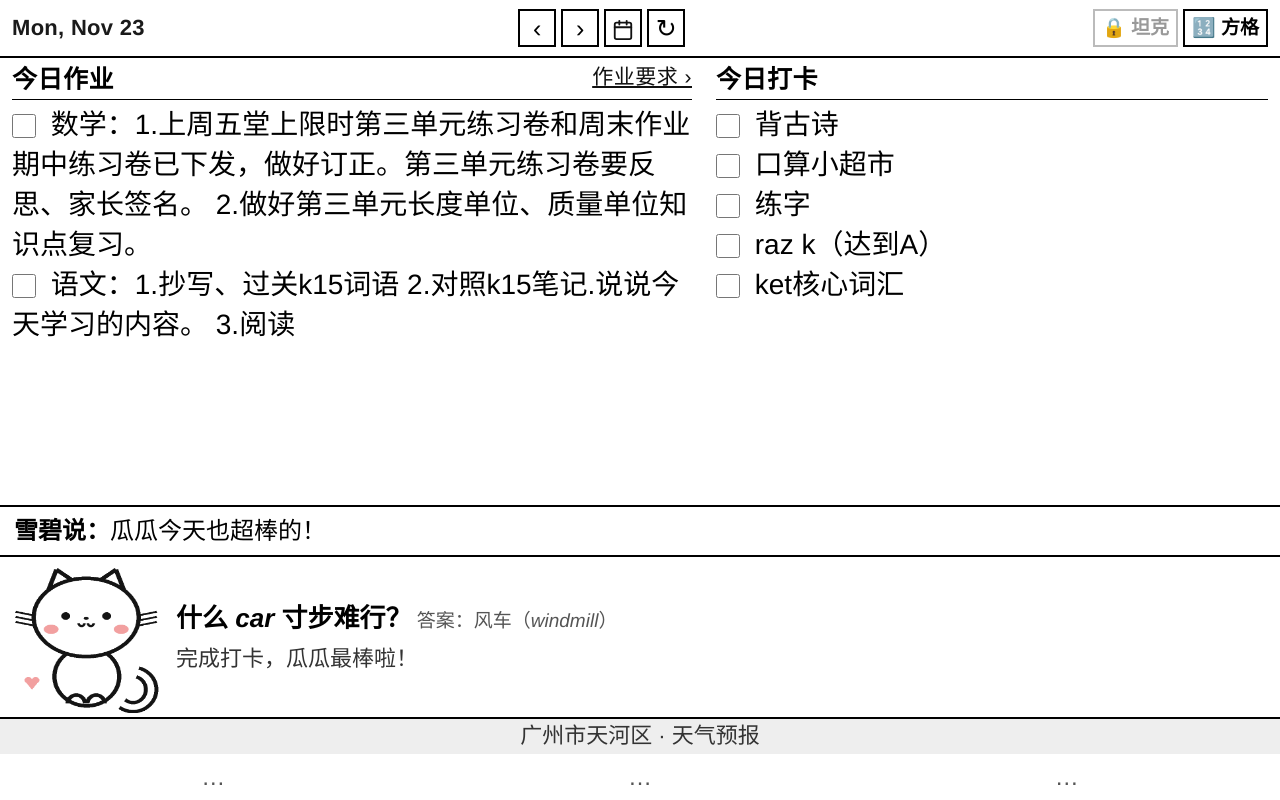
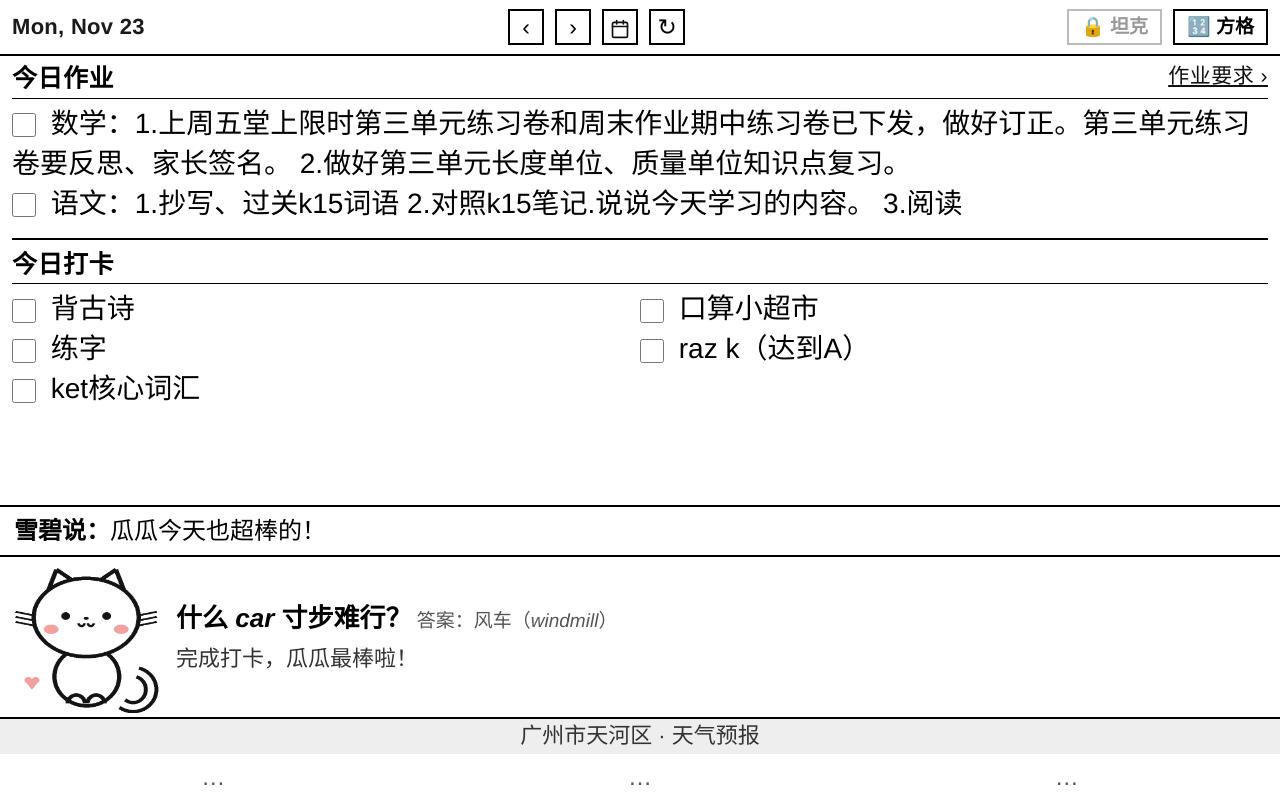
Before and after one commit to jo20099/kindle-diary, a plain HTML site: page index.html in a window 1280 px wide. Drawn offline with Linux system fonts and the light colour scheme; no server answers.

Commit message:
feat(web): 今日打卡移至作业下方并两列排布；顶栏按钮间距放松（5→11px，38→36px）

```diff
--- a/index.html
+++ b/index.html
@@ -19,13 +19,18 @@ body { font-family:'Helvetica Neue', Helvetica, Arial, 'Segoe UI', Roboto, 'Ping
 #bar td.barOps { text-align:right; width:29.6%; }
 #bar td.barGames { text-align:right; width:46.4%; }
 /* 四个按钮统一为等高等宽盒子：无论文字还是 SVG 都垂直水平居中、高度一致 */
-.btn { display:inline-block; width:38px; height:38px; line-height:34px; padding:0; border:2px solid #000; font-size:25px; text-align:center; color:#000; text-decoration:none; vertical-align:middle; margin-left:5px; }
-.btn svg { display:inline-block; vertical-align:middle; width:22px; height:22px; }
+.btn { display:inline-block; width:36px; height:36px; line-height:32px; padding:0; border:2px solid #000; font-size:23px; text-align:center; color:#000; text-decoration:none; vertical-align:middle; margin-left:11px; }
+.btn svg { display:inline-block; vertical-align:middle; width:20px; height:20px; }
 table { width:100%; border-collapse:collapse; table-layout:fixed; }
 /* 主内容滚动区：高度由 JS 按视口-顶栏-底栏算成固定像素，避免被 fixed 底栏遮住长作业 */
-#scroll { overflow-y:auto; -webkit-overflow-scrolling:touch; }
-.col { vertical-align:top; padding:5px 12px 2px; }
-.sec { font-size:25px; font-weight:600; letter-spacing:0.5px; border-bottom:1px solid #000; padding-bottom:3px; margin-bottom:5px; }
+#scroll { overflow-y:auto; -webkit-overflow-scrolling:touch; padding:0 12px; }
+.sec { font-size:25px; font-weight:600; letter-spacing:0.5px; border-bottom:1px solid #000; padding-bottom:3px; margin:6px 0 5px; }
+/* 今日打卡区块（在今日作业下方）：与作业区分隔，2px 横线+更大上间距 */
+.secGap { border-top:2px solid #000; margin-top:14px; padding-top:8px; }
+/* 打卡两列：用 table 排版（老内核不支持 grid/flex），每行 2 项，同排等高、长文本自动折行不串位 */
+#ckTable { width:100%; border-collapse:collapse; table-layout:fixed; }
+#ckTable td { width:50%; vertical-align:top; padding:0 10px 0 0; }
+#ckTable td.last { padding-right:0; }
 /* 雪碧提醒徽标（明天有雨带伞 / 次日周五周一穿校服），随标题行右浮动，无提醒时隐藏 */
 /* 提醒态（有雨带伞/周五周一校服）：加粗醒目；无提醒时为普通夸夸话术 */
 #remind.on { font-weight:700; color:#000; }
@@ -82,8 +87,8 @@ table { width:100%; border-collapse:collapse; table-layout:fixed; }
 .barLink { font-size:22px; color:#111; text-decoration:none; border:2px solid #000; padding:4px 10px; line-height:1; margin-left:6px; }
 .barLink.locked { color:#999; border-color:#bbb; }
 /* 游戏入口：顶栏小按钮（原独立横条太占竖向空间，压缩了今日作业可视区；改到顶栏后省约 100px）
-   .btnWide 与 .btn 同高 38px，宽度随文字自适应，锁定态置灰 */
-.btnWide { display:inline-block; height:38px; line-height:34px; padding:0 7px; border:2px solid #000; font-size:19px; font-weight:700; text-align:center; color:#000; text-decoration:none; vertical-align:middle; margin-left:5px; white-space:nowrap; }
+   .btnWide 与 .btn 同高 36px，宽度随文字自适应，锁定态置灰；组内间距放大到 11px 避免拥挤 */
+.btnWide { display:inline-block; height:36px; line-height:32px; padding:0 12px; border:2px solid #000; font-size:19px; font-weight:700; text-align:center; color:#000; text-decoration:none; vertical-align:middle; margin-left:11px; white-space:nowrap; }
 .btnWide.locked { color:#999; border-color:#bbb; }
 /* 坦克大战：全屏覆盖层（黑白高对比，墨水屏友好） */
 #game { position:fixed; left:0; top:0; width:100%; height:100%; background:#fff; z-index:10001; display:none; }
@@ -121,18 +126,10 @@ table { width:100%; border-collapse:collapse; table-layout:fixed; }
 <div id="bar">&nbsp;</div>
 
 <div id="scroll">
-<table id="main">
-  <tr>
-    <td class="col" style="width:55%">
-      <div class="sec">今日作业 <span class="secLink" onclick="openRules()">作业要求 ›</span></div>
-      <div id="hw"></div>
-    </td>
-    <td class="col" style="width:45%">
-      <div class="sec">今日打卡</div>
-      <div id="ck"></div>
-    </td>
-  </tr>
-</table>
+  <div class="sec">今日作业 <span class="secLink" onclick="openRules()">作业要求 ›</span></div>
+  <div id="hw"></div>
+  <div class="sec secGap">今日打卡</div>
+  <div id="ck"></div>
 </div>
 
 <div id="bottom">
@@ -592,9 +589,18 @@ function render(){
     +'</tr></table>';
 
   var ck=dd.checklist||[], s='', i;
-  if(!ck.length) s='<div class="empty">这一天还没有录入～</div>';
-  for(i=0;i<ck.length;i++){
-    s+='<div class="item'+(done(cur,i)?' done':'')+'"><input type="checkbox"'+(done(cur,i)?' checked':'')+' onclick="tog('+i+',this)"> <span class="txt">'+esc(ck[i])+'</span></div>';
+  if(!ck.length){
+    s='<div class="empty">这一天还没有录入～</div>';
+  }else{
+    /* 打卡项两列排布：左右格成行，行优先；奇数序号为右列（不加右内边距） */
+    var ckCell=function(k){
+      var cls=(k%2===1)?' class="last"':'';
+      if(k>=ck.length) return '<td'+cls+'></td>';
+      return '<td'+cls+'><div class="item'+(done(cur,k)?' done':'')+'"><input type="checkbox"'+(done(cur,k)?' checked':'')+' onclick="tog('+k+',this)"> <span class="txt">'+esc(ck[k])+'</span></div></td>';
+    };
+    s='<table id="ckTable">';
+    for(i=0;i<ck.length;i+=2) s+='<tr>'+ckCell(i)+ckCell(i+1)+'</tr>';
+    s+='</table>';
   }
   document.getElementById('ck').innerHTML=s;
 
```
